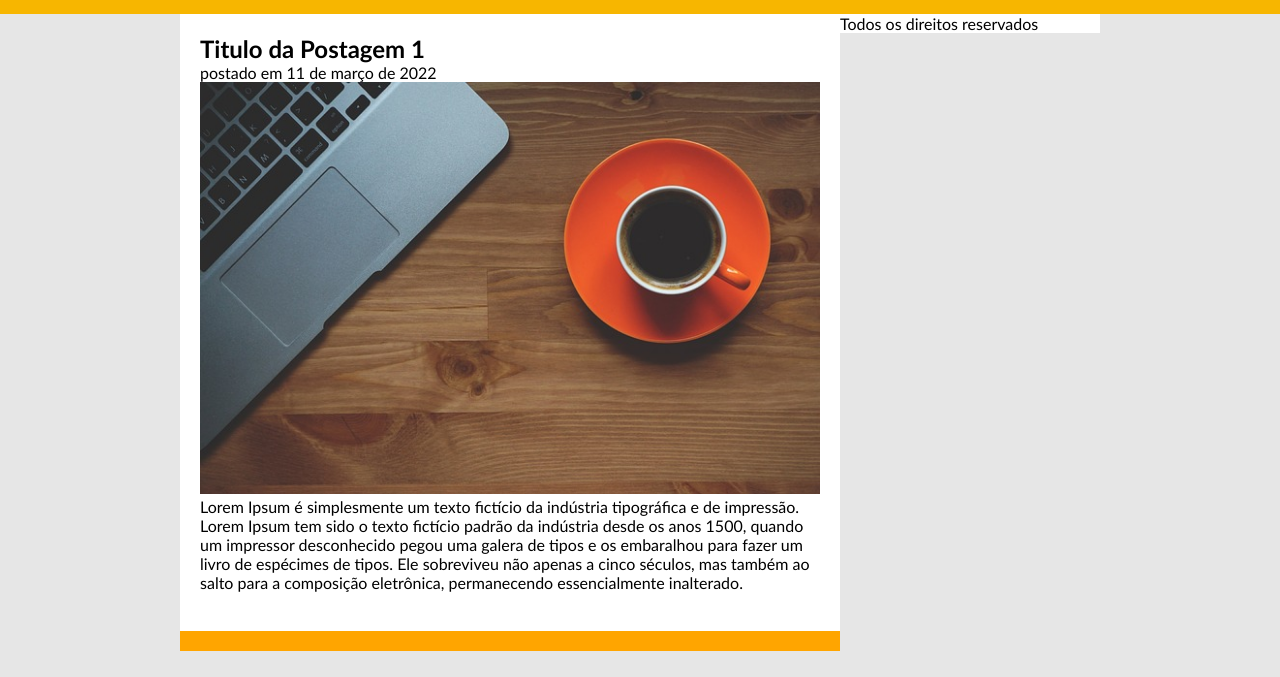
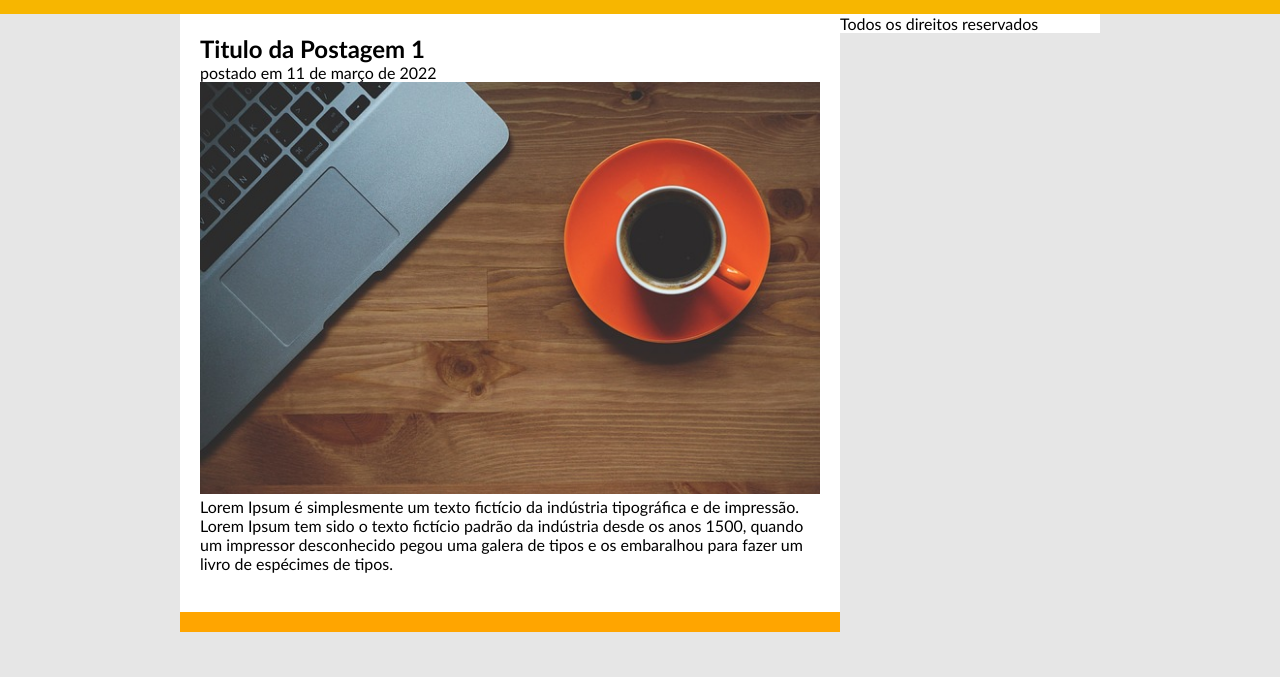
Before and after one commit to offsvi/TecBlog, a plain HTML site: page index.html in a window 1280 px wide. Shown: the part 123-800 px from the top of the page. Drawn offline with Linux system fonts and the light colour scheme.

Commit message:
Encurtando texto abaixo da imagem

```diff
--- a/index.html
+++ b/index.html
@@ -32,9 +32,7 @@
                     tipográfica e de impressão. Lorem Ipsum tem sido o texto
                     fictício padrão da indústria desde os anos 1500, quando um
                     impressor desconhecido pegou uma galera de tipos e os embaralhou
-                    para fazer um livro de espécimes de tipos. Ele sobreviveu não
-                    apenas a cinco séculos, mas também ao salto para a composição
-                    eletrônica, permanecendo essencialmente inalterado.
+                    para fazer um livro de espécimes de tipos.
                 </p>
                 <a href="">Leia mais</a>
             </div> <!-- //fechamento Postagem-->
```
